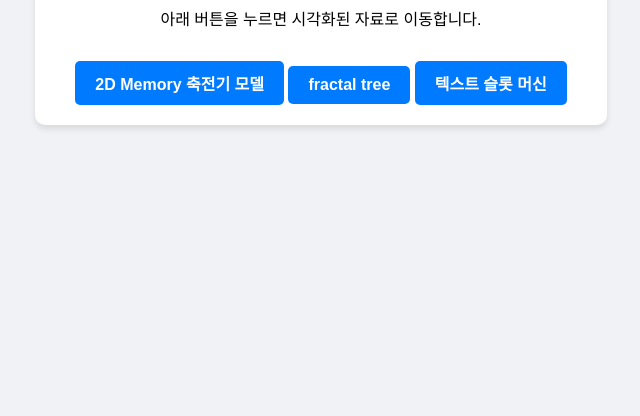
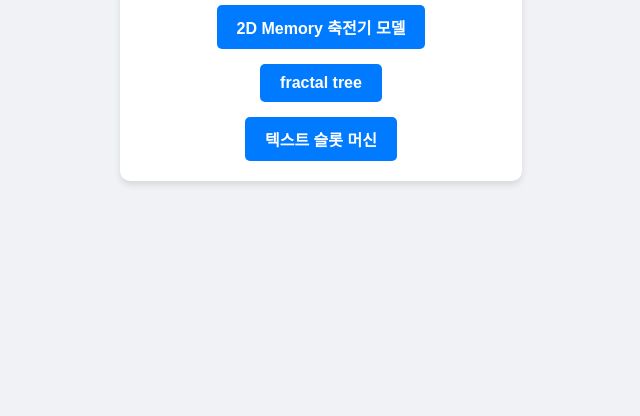
Before and after one commit to keeba0421/study, a plain HTML site: page index.html in a window 1280 px wide. Shown: the part 384-800 px from the top of the page, without its empty margins (319-959 px from the left). Drawn offline with Linux system fonts and the light colour scheme.

Commit message:
Add line breaks to project links in index.html

```diff
--- a/index.html
+++ b/index.html
@@ -44,8 +44,8 @@
         <h1>Study Projects</h1>
         <p>아래 버튼을 누르면 시각화된 자료로 이동합니다.</p>
 
-        <a href="2dmemory/" class="btn">2D Memory 축전기 모델</a>
-        <a href="fractaltree/" class="btn">fractal tree</a>
+        <a href="2dmemory/" class="btn">2D Memory 축전기 모델</a><br>
+        <a href="fractaltree/" class="btn">fractal tree</a><br>
         <a href="slotmachine/" class="btn">텍스트 슬롯 머신</a>
     </div>
 
```
